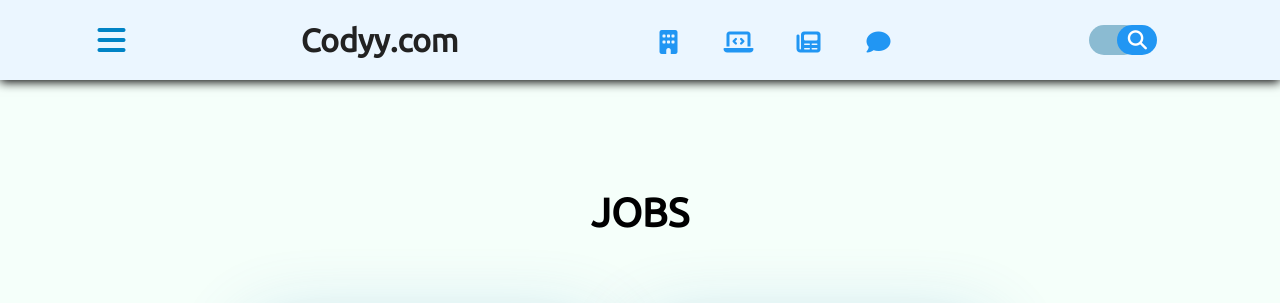
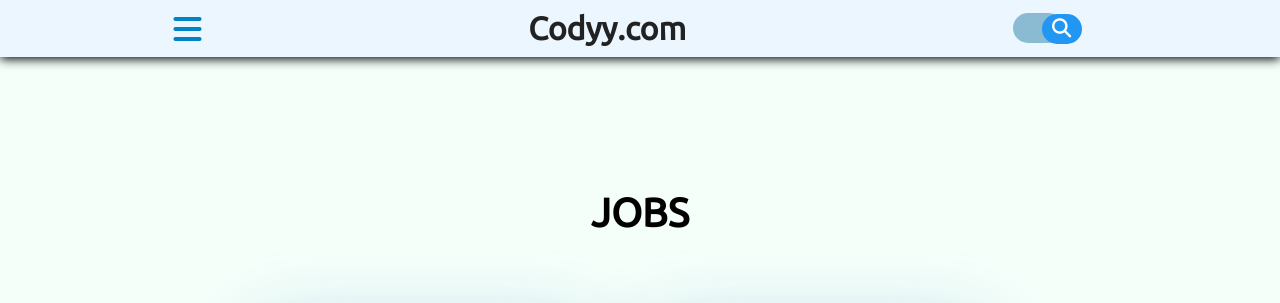
Before and after one commit to JaseerZoiydi/Codyy, a plain HTML site: page index.html in a window 1280 px wide. Shown: the top 303 px of the page. Drawn offline with Linux system fonts and the light colour scheme.

Commit message:
Update index.html

```diff
--- a/index.html
+++ b/index.html
@@ -16,31 +16,6 @@
         <h1>
             Codyy.com
         </h1>
-        <div class="navigation">
-            <ul>
-                <li class="list">
-                    <a href="#jobs">
-                        <span class="icon"><i class="fa-solid fa-building"></i></span>
-                    </a>
-                </li>
-                <li class="list">
-                    <a href="#skills">
-                        <span class="icon"><i class="fa-solid fa-laptop-code"></i></span>
-                    </a>
-                </li>
-                <li class="list">
-                    <a href="#news">
-                        <span class="icon"><i class="fa-solid fa-newspaper"></i></span>
-                    </a>
-                </li>
-                <li class="list">
-                    <a href="#footer">
-                        <span class="icon"><i class="fa-solid fa-comment"></i></span>
-                    </a>
-                </li>
-                <!-- <div class="indicator"></div> -->
-            </ul>
-        </div>
         <form>
             <input type="text" name="" placeholder="I look for">
             <button type="submit"><i class="fa-solid fa-magnifying-glass"></i></button>
```
